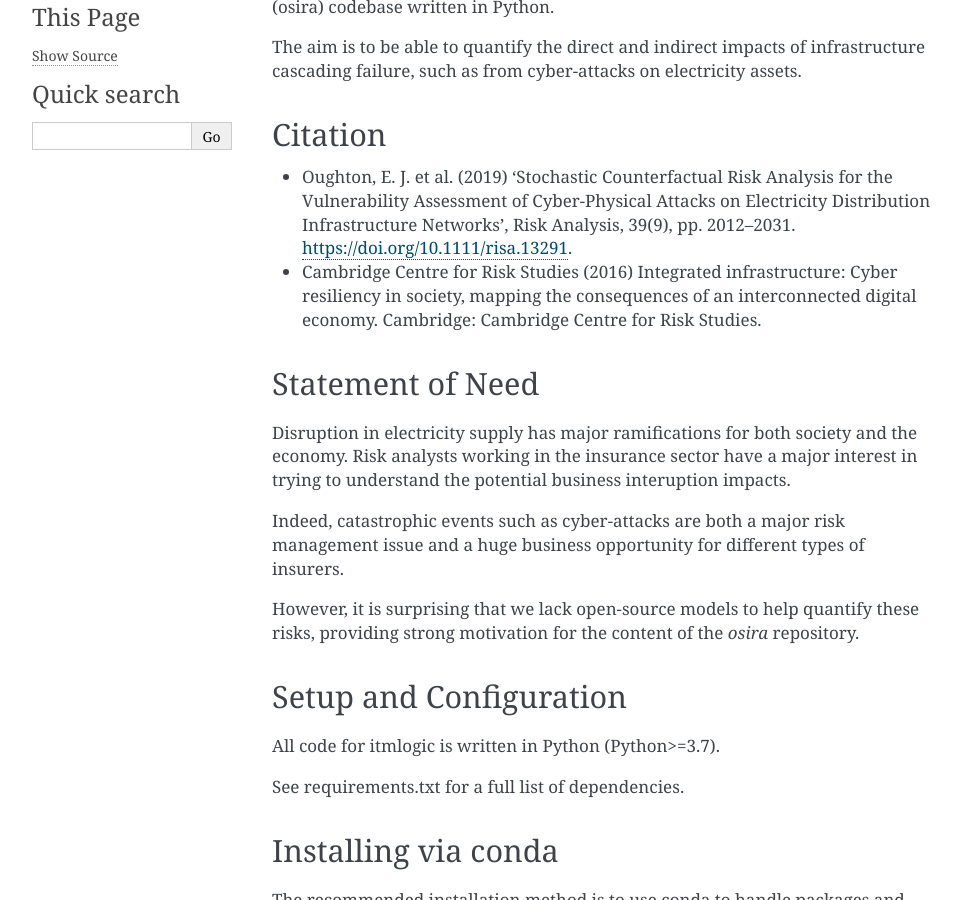
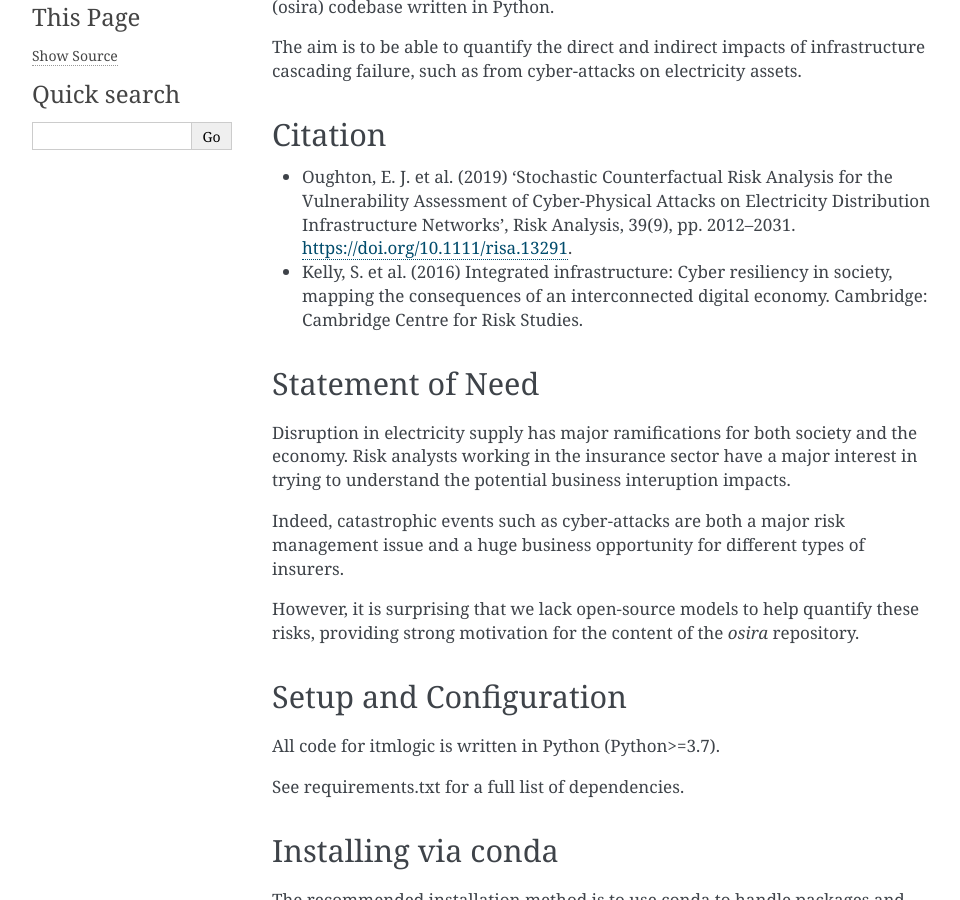
Before and after one commit to edwardoughton/osira, a Sphinx documentation site: the page built from docs/index.rst, in a window 1280 px wide and 900 px high, scrolled down 336 px. Shown: the whole window, without its empty margins (148-1108 px from the left). Built offline with Sphinx 7.4.7, drawn with Linux system fonts in a browser that asks for light colours; pages that are not in the unit, such as notebooks, are missing from menus.

Commit message:
Correct citations

```diff
--- a/docs/index.rst
+++ b/docs/index.rst
@@ -37,9 +37,9 @@ Citation
 - Oughton, E. J. et al. (2019) ‘Stochastic Counterfactual Risk Analysis for the Vulnerability
   Assessment of Cyber-Physical  Attacks on Electricity Distribution Infrastructure Networks’,
   Risk Analysis, 39(9), pp. 2012–2031. https://doi.org/10.1111/risa.13291.
-- Cambridge Centre for Risk Studies (2016) Integrated infrastructure: Cyber resiliency in
-  society, mapping the consequences of an interconnected digital economy. Cambridge: Cambridge
-  Centre for Risk Studies.
+- Kelly, S. et al. (2016) Integrated infrastructure: Cyber resiliency in society, mapping the
+  consequences of an interconnected digital economy. Cambridge: Cambridge Centre for Risk
+  Studies.
 
 
 Statement of Need
```
Also changed, not shown: README.md (+3 -3 lines).
